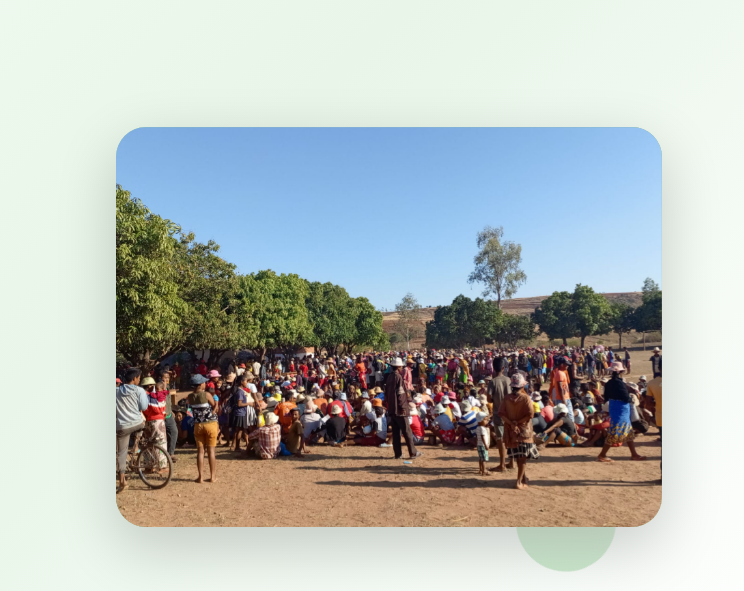
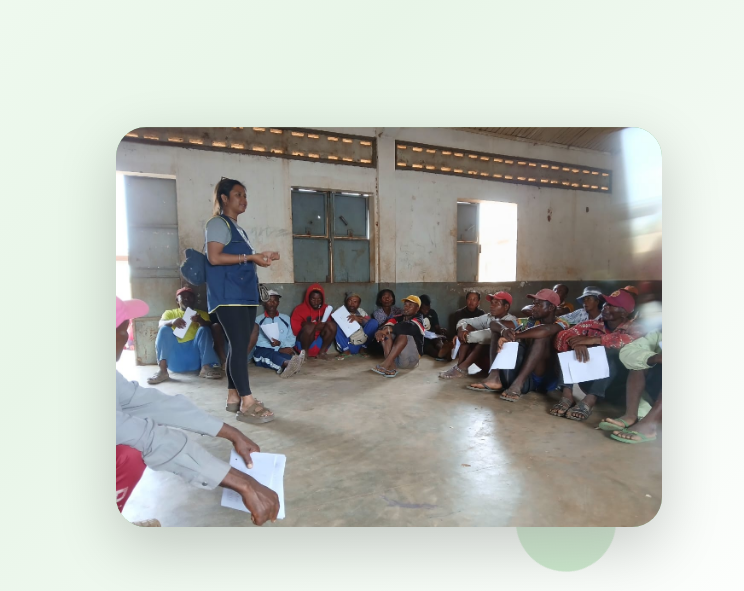
Before and after one commit to Arotoky17/Fanambina, a plain HTML site: page index.html in a window 1280 px wide. Shown: the part 163-754 px from the top of the page, 536-1280 px from the left. Drawn offline with nearby package versions, Linux system fonts and the light colour scheme.

Commit message:
recuperation d'mages

```diff
--- a/index.html
+++ b/index.html
@@ -644,7 +644,7 @@
                   <img src="images/c1.jpg" class="d-block w-100" alt="Ciblage 1">
                 </div>
                 <div class="carousel-item">
-                  <img src="images/c2.jpg" class="d-block w-100" alt="Ciblage 2">
+                  <img src="images/Ps8.jpg" class="d-block w-100" alt="Ciblage 2">
                 </div>
                 <div class="carousel-item">
                   <img src="images/Ps9.jpg" class="d-block w-100" alt="Ciblage 3">
```
